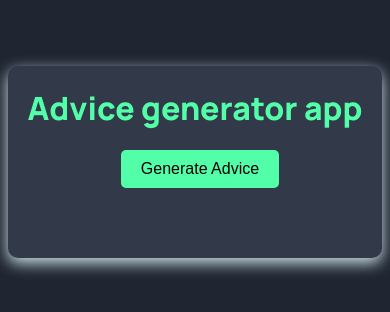
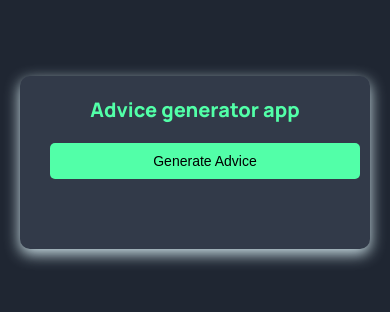
Before and after one commit to justMatheus2/generateadvice, a plain HTML site: page index.html in a window 390 px wide. Shown: the part 260-572 px from the top of the page. Drawn offline with Linux system fonts and the light colour scheme.

Commit message:
add responsive mode

```diff
--- a/index.html
+++ b/index.html
@@ -6,7 +6,8 @@
   <meta name="viewport" content="width=device-width, initial-scale=1.0">
   <link rel="stylesheet" href="./src/css/reset.css">
   <link rel="stylesheet" href="./src/css/style.css">
-  <link rel="icon" href="src/images/icon1.png">
+  <link rel="stylesheet" href="./src/css/responsive.css">
+  <link rel="icon" href="./src/images/icon2.png">
   <title>Advice generator app</title>
 </head>
 
--- /dev/null
+++ b/src/css/responsive.css
@@ -0,0 +1,18 @@
+@media (max-width: 480px) {
+    h1 {
+        font-size: 20px;
+    }
+
+    .response {
+        font-size: 16px;
+    }
+
+    button {
+        font-size: 14px;
+        width: 100%;
+    }
+
+    .advice-box {
+        flex-direction: column;
+    }
+}
--- a/src/css/style.css
+++ b/src/css/style.css
@@ -9,6 +9,7 @@ body {
     background-color: hsl(218, 23%, 16%);
     color: hsl(193, 38%, 86%);
     height: 100vh;
+    padding: 20px;
 }
 .container{
     background-color: hsl(217, 19%, 24%);
@@ -16,16 +17,20 @@ body {
     border-radius: 10px;
     box-shadow: 0 5px 15px;
     text-align: center;
+    max-width: 500px;
+    width: 100%;
 }
 h1{
     margin-bottom: 20px;
     color:hsl(150, 100%, 66%) ;
+    font-size: 24px;
 }
 .advice-box{
     display: flex;
     justify-content: center;
     align-items: center;
     margin-bottom: 20px;
+    flex-wrap: wrap;
 }
 button{
     padding: 10px 20px;
@@ -35,6 +40,7 @@ button{
     border-radius: 5px;
     margin-left: 10px;
     cursor: pointer;
+    transition: background-color 0.3s ease;
 }
 button:hover{
     background-color: hsl(150, 37%, 22%);
@@ -44,4 +50,5 @@ button:hover{
     font-size: 18px;
     color:  hsl(193, 38%, 86%);
     min-height: 30px;
+    word-wrap: break-word;
 }
```
Also changed, not shown: src/images/icon2.png (added).
